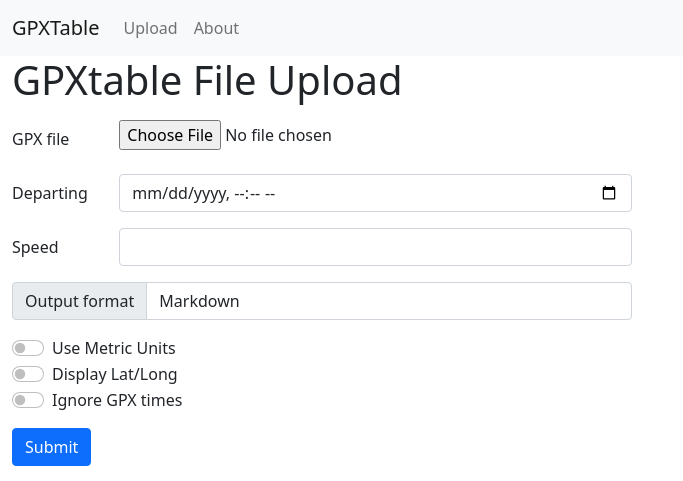
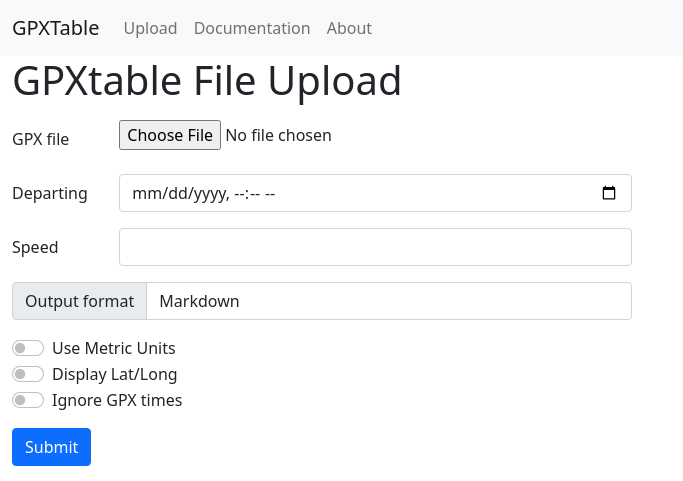
Before and after one commit to pleasantone/gpxtr, a Flask app: page / in a window 1280 px wide. Shown: the top 481 px of the page, without its empty margins (0-683 px from the left). Run offline with Flask 3, Linux system fonts and the light colour scheme.

Commit message:
docs: add documentation on code distribution

```diff
--- a/src/gpxtable/templates/base.html
+++ b/src/gpxtable/templates/base.html
@@ -25,6 +25,9 @@
                     <ul class="navbar-nav me-auto me-2">
                         <li class="nav-item">
                             <a class="nav-link" href="{{ url_for('upload_file') }}">Upload</a>
+                        </li>
+                        <li class="nav-item">
+                            <a class="nav-link" href="https://gpxtable.readthedocs.io">Documentation</a>
                         </li>
                         <li class="nav-item">
                             <a class="nav-link" href="{{ url_for('about') }}">About</a>
```
Also changed, not shown: 2 other files.
